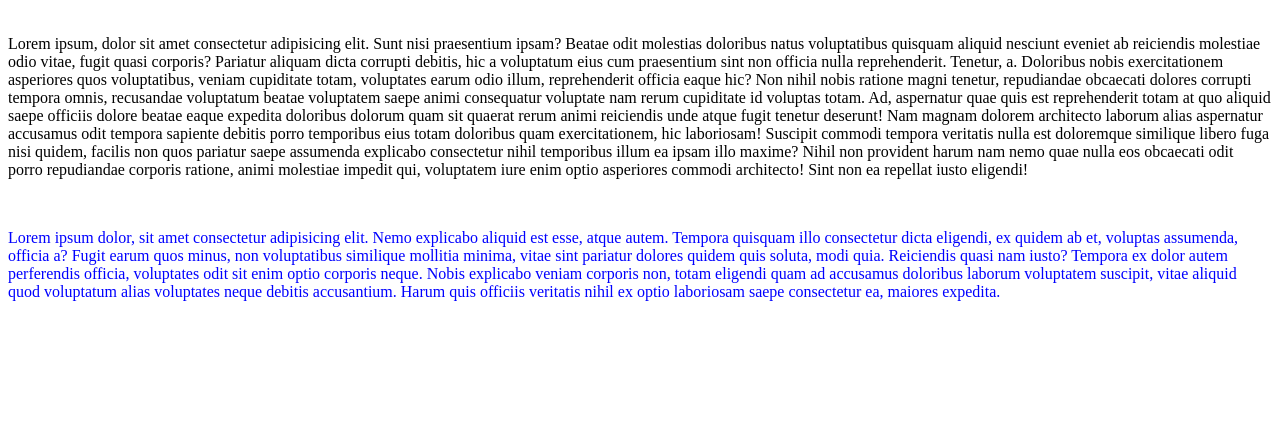
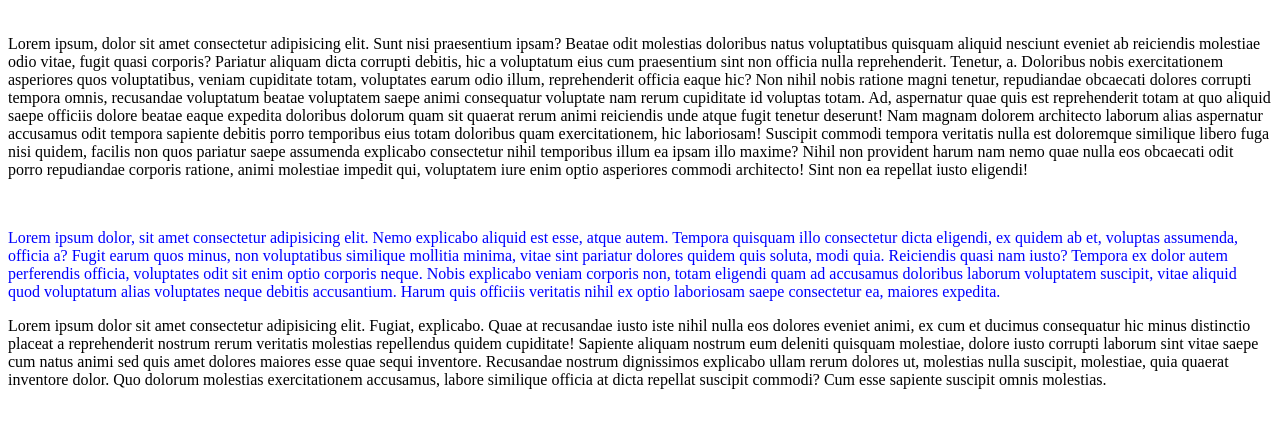
Before and after one commit to mikhacavin/helloworld, a plain HTML site: page index.html in a window 1280 px wide. Shown: the part 79-506 px from the top of the page. Drawn offline with Linux system fonts and the light colour scheme.

Commit message:
tambah paragraf

```diff
--- a/index.html
+++ b/index.html
@@ -15,5 +15,8 @@
     </p>
     <br>
     <p class="biru">Lorem ipsum dolor, sit amet consectetur adipisicing elit. Nemo explicabo aliquid est esse, atque autem. Tempora quisquam illo consectetur dicta eligendi, ex quidem ab et, voluptas assumenda, officia a? Fugit earum quos minus, non voluptatibus similique mollitia minima, vitae sint pariatur dolores quidem quis soluta, modi quia. Reiciendis quasi nam iusto? Tempora ex dolor autem perferendis officia, voluptates odit sit enim optio corporis neque. Nobis explicabo veniam corporis non, totam eligendi quam ad accusamus doloribus laborum voluptatem suscipit, vitae aliquid quod voluptatum alias voluptates neque debitis accusantium. Harum quis officiis veritatis nihil ex optio laboriosam saepe consectetur ea, maiores expedita.</p>
+    <p>
+        Lorem ipsum dolor sit amet consectetur adipisicing elit. Fugiat, explicabo. Quae at recusandae iusto iste nihil nulla eos dolores eveniet animi, ex cum et ducimus consequatur hic minus distinctio placeat a reprehenderit nostrum rerum veritatis molestias repellendus quidem cupiditate! Sapiente aliquam nostrum eum deleniti quisquam molestiae, dolore iusto corrupti laborum sint vitae saepe cum natus animi sed quis amet dolores maiores esse quae sequi inventore. Recusandae nostrum dignissimos explicabo ullam rerum dolores ut, molestias nulla suscipit, molestiae, quia quaerat inventore dolor. Quo dolorum molestias exercitationem accusamus, labore similique officia at dicta repellat suscipit commodi? Cum esse sapiente suscipit omnis molestias.
+    </p>
 </body>
 </html>
```
